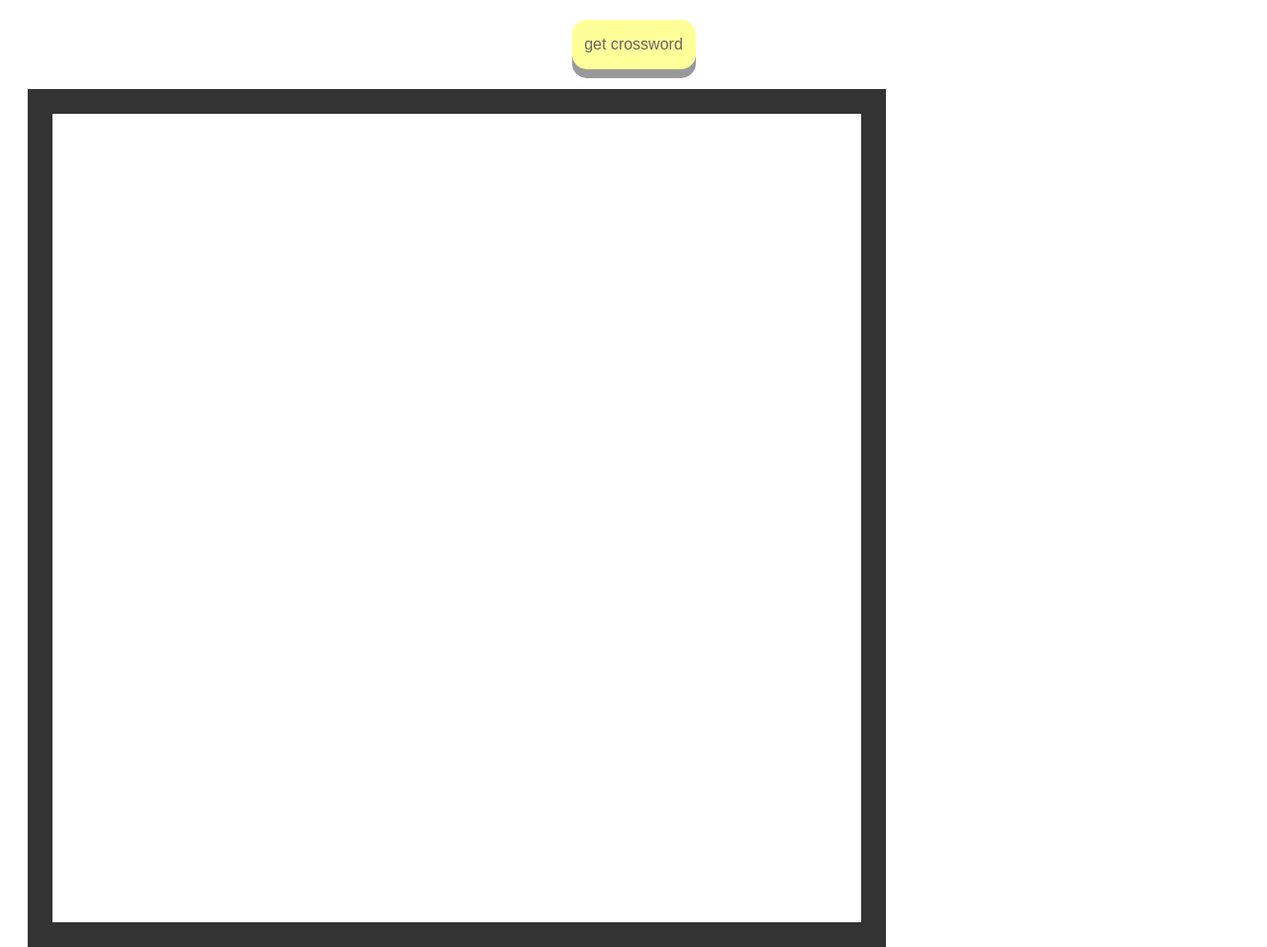
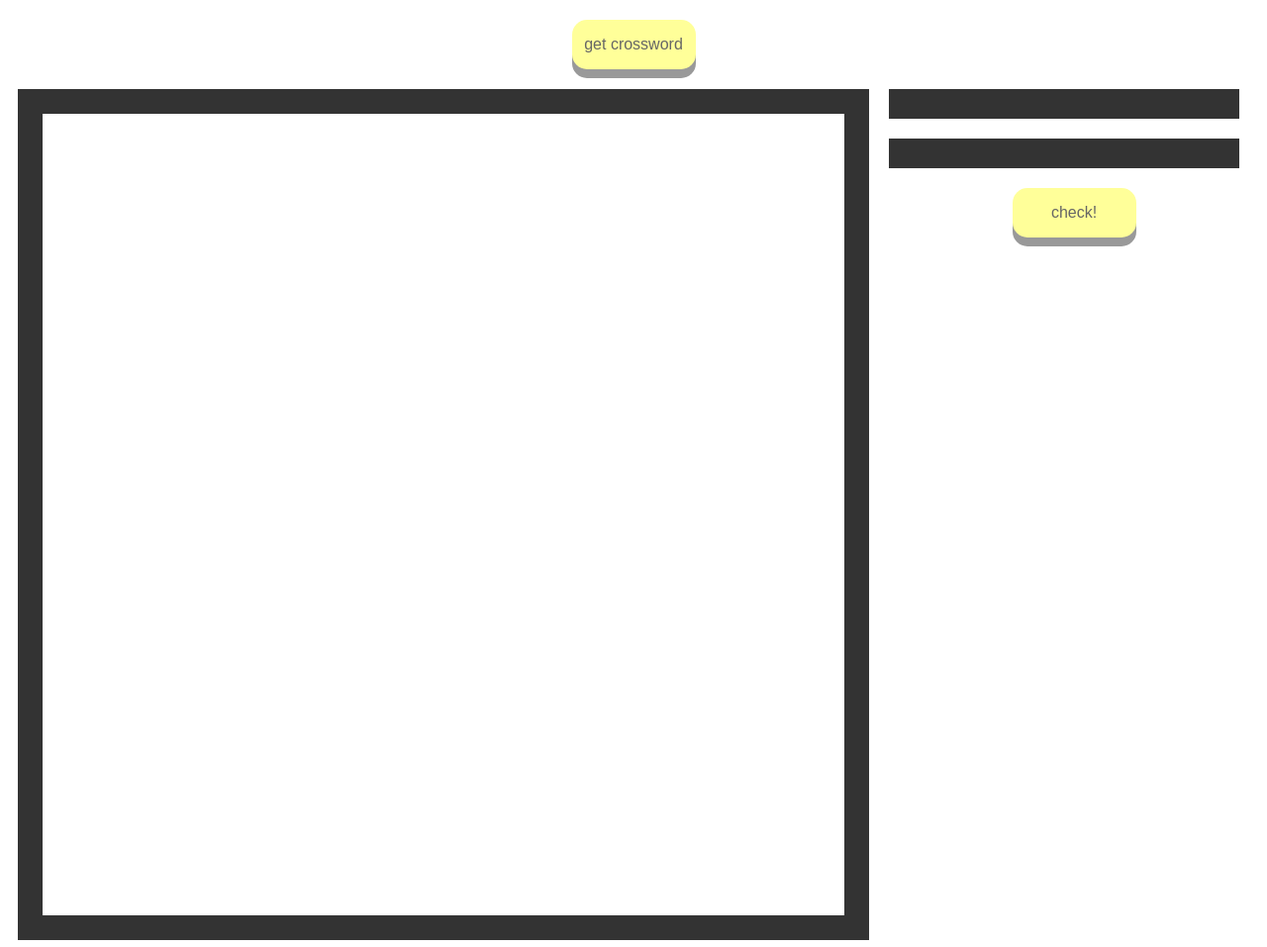
Before and after one commit to togramort/crossword, a website: page crossword.html in a window 1280 px wide. Shown: the top 957 px of the page at 99% size. Drawn offline with Linux system fonts and the light colour scheme; files that its build step writes are made by us from their sources.

Commit message:
some touch ups

```diff
--- a/dev/style.css
+++ b/dev/style.css
@@ -50,17 +50,37 @@ label {
 }
 
 .grid {
-    width: 816.6px;
-    height: 816.6px;
-    margin-left: 20px;
+    width: 810px;
+    height: 810px;
+    margin-left: 10px;
     margin-top: 20px;
+    margin-right: 20px;
     border: 25px solid #333;
     float: left;
 }
 
+.output {
+    margin-left: 10px;
+    display: flex;
+    flex-direction: column;
+    align-items: stretch;
+    vertical-align: top;
+}
+
+.outputs {
+    display: block;
+    margin-right: 20px;
+    margin-top: 20px;
+    width: auto;
+    border: 15px solid #333;
+    text-align: left;
+    font-size: large;
+    padding-left: 3mm;
+}
+
 .inputQ {
     float: left;
-    margin-left: 20px;
+    margin-left: 10px;
 }
 
 .inputs {
@@ -71,24 +91,6 @@ label {
     width: 300px;
     font-size: large;
     clear: both;
-}
-
-.output {
-    float: left;
-    margin-left: 10px;
-    display: flex;
-    align-items: stretch;
-}
-
-.outputs {
-    display: inline-block;
-    margin-right: 20px;
-    margin-top: 20px;
-    width: 400px;
-    border: 15px solid #333;
-    text-align: left;
-    font-size: large;
-    padding-left: 3mm;
 }
 
 .slot {
```
Also changed, not shown: generator.html (+5 -5 lines).
